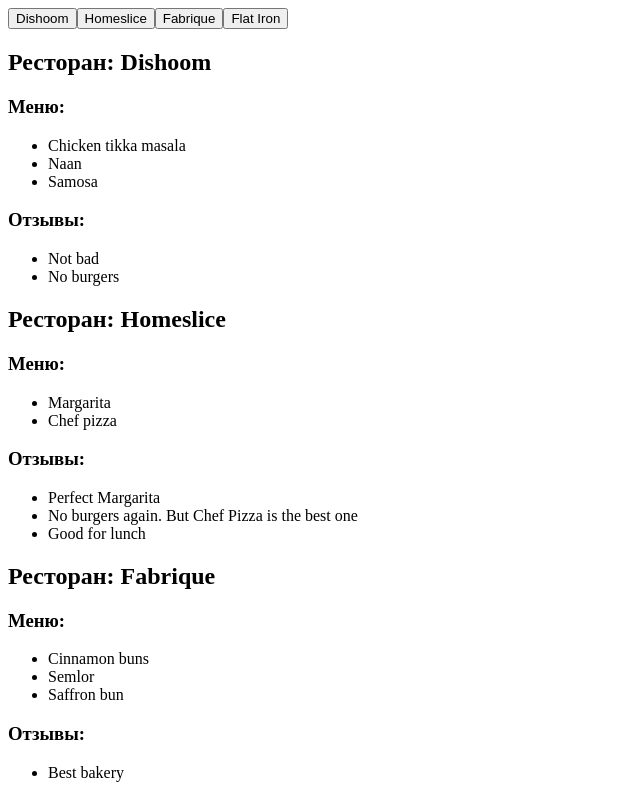
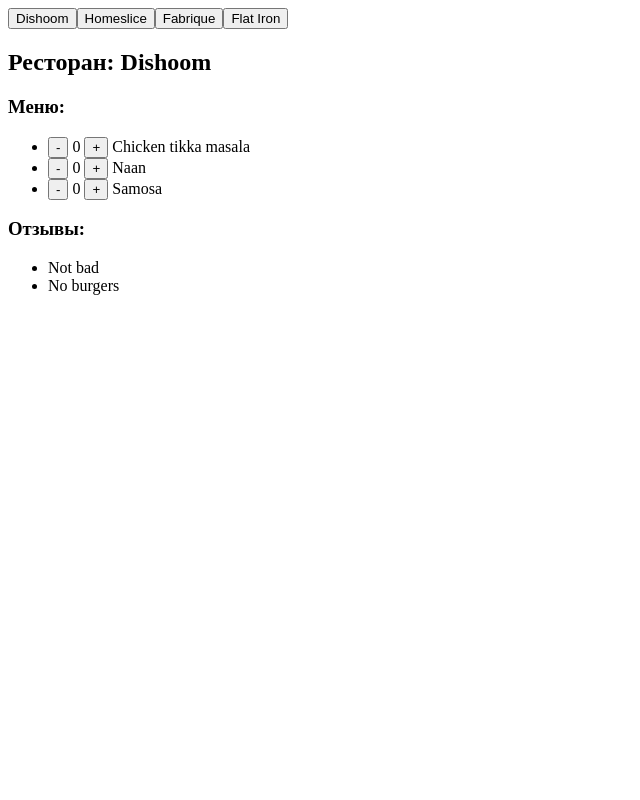
Before and after one commit to moislunaire/react202311, a React (Vite) app: page / in a window 1280 px wide. Both pictures are taken after a click on the button "Dishoom". Shown: the top 800 px of the page, without its empty margins (0-640 px from the left). Built offline with nearby package versions, Linux system fonts and the light colour scheme.

Commit message:
feat: lecture-3/hw: restaurant tabs & dish counter

```diff
--- /dev/null
+++ b/src/components/counter/component.tsx
@@ -0,0 +1,11 @@
+import { useCount } from '../../hooks/useCount';
+
+export const Counter = () => {
+  const { count, increment, decrement } = useCount();
+  return (
+    <span>
+      <button onClick={decrement}>-</button> {count}{' '}
+      <button onClick={increment}>+</button>
+    </span>
+  );
+};
--- a/src/components/dish/component.tsx
+++ b/src/components/dish/component.tsx
@@ -1,5 +1,5 @@
 import { TMenu } from '../../types';
 
 export const Dish = ({ dish }: { dish: TMenu }) => {
-  return <div>{dish.name}</div>;
+  return <span>{dish.name}</span>;
 };
--- a/src/components/menu/component.tsx
+++ b/src/components/menu/component.tsx
@@ -1,4 +1,5 @@
 import { TMenu } from '../../types';
+import { Counter } from '../counter/component';
 import { Dish } from '../dish/component';
 
 export const Menu = ({ dishes }: { dishes: TMenu[] }) => {
@@ -8,7 +9,7 @@
       <ul>
         {dishes.map((dish) => (
           <li key={dish.id}>
-            <Dish dish={dish} />
+            <Counter /> <Dish dish={dish} />
           </li>
         ))}
       </ul>
--- a/src/components/restaurants/component.tsx
+++ /dev/null
@@ -1,16 +0,0 @@
-import { TRestaurant } from '../../types';
-import { Restaurant } from '../restaurant/component';
-
-export const Restaurants = ({
-  restaurants,
-}: {
-  restaurants: TRestaurant[];
-}) => {
-  return (
-    <>
-      {restaurants.map((restaurant) => (
-        <Restaurant restaurant={restaurant} key={restaurant.id} />
-      ))}
-    </>
-  );
-};
--- /dev/null
+++ b/src/hooks/useCount.ts
@@ -0,0 +1,14 @@
+import { useState } from 'react';
+
+export const useCount = (): {
+  count: number;
+  increment: () => void;
+  decrement: () => void;
+} => {
+  const [count, setCount] = useState<number>(0);
+  const decrement = () =>
+    setCount((prevCount) => (prevCount > 0 ? prevCount - 1 : 0));
+  const increment = () => setCount((prevCount) => prevCount + 1);
+
+  return { count, increment, decrement };
+};
--- a/src/pages/restaurants-page/component.tsx
+++ b/src/pages/restaurants-page/component.tsx
@@ -1,6 +1,7 @@
+import { useState } from 'react';
 import { RestaurantTabs } from '../../components/restaurant-tabs/component';
-import { Restaurants } from '../../components/restaurants/component';
 import { TRestaurant } from '../../types';
+import { Restaurant } from '../../components/restaurant/component';
 
 export const RestaurantsPage = ({
   restaurants,
@@ -10,16 +11,21 @@
   const restaurantNames = Array.from(
     new Set(restaurants.map(({ name }) => name))
   );
+  const [selectedRestaurantName, setSelectedRestaurantName] = useState<
+    TRestaurant['name'] | null
+  >(null);
+
+  const selectedRestaurant = restaurants.find(
+    ({ name }) => name === selectedRestaurantName
+  );
 
   return (
     <div>
       <RestaurantTabs
         restaurantNames={restaurantNames}
-        onRestaurantSelect={(restaurantName: TRestaurant['name']) =>
-          console.log(restaurantName)
-        }
+        onRestaurantSelect={setSelectedRestaurantName}
       />
-      <Restaurants restaurants={restaurants} />
+      {selectedRestaurant && <Restaurant restaurant={selectedRestaurant} />}
     </div>
   );
 };
```
